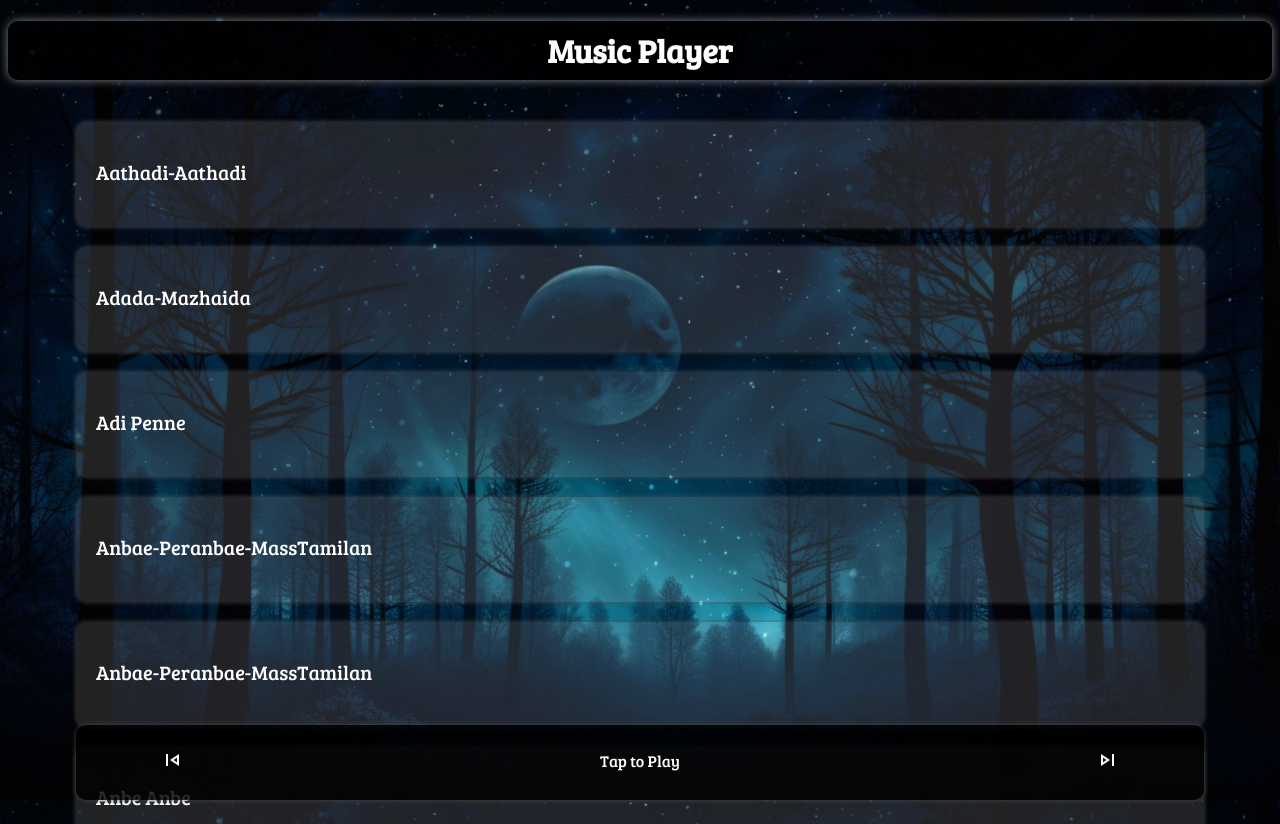
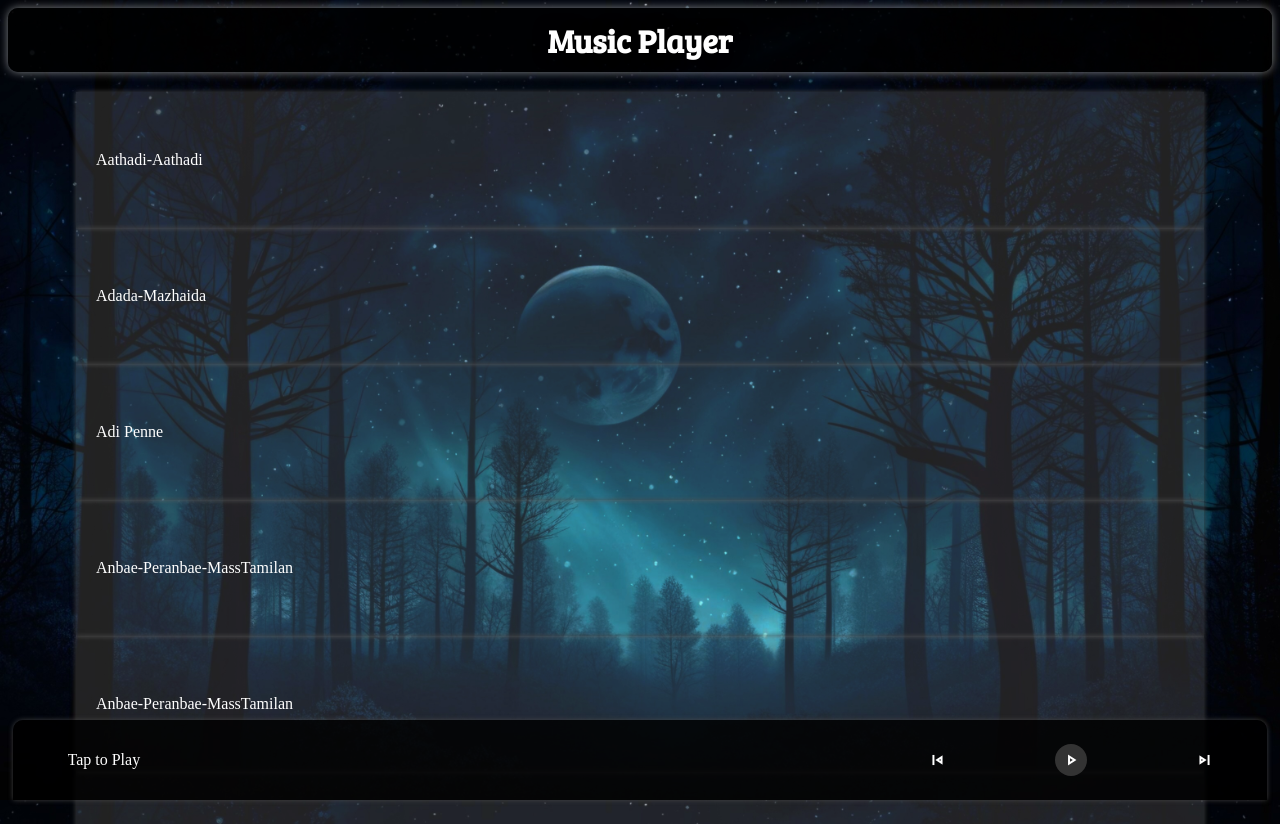
Before and after one commit to Priyadharsant/music_player, a plain HTML site: page index.html in a window 1280 px wide. Shown: the top 824 px of the page. Drawn offline with nearby package versions, Linux system fonts and the light colour scheme; a web font is replaced by a local one.

Commit message:
Update index.html

```diff
--- a/index.html
+++ b/index.html
@@ -3,9 +3,12 @@
     <link rel="stylesheet" href="https://fonts.googleapis.com/css2?family=Material+Symbols+Outlined" />
     <link rel="preconnect" href="https://fonts.googleapis.com">
 <link rel="preconnect" href="https://fonts.gstatic.com" crossorigin>
-<link href="https://fonts.googleapis.com/css2?family=Asimovian&family=Bodoni+Moda+SC:ital,opsz,wght@0,6..96,400..900;1,6..96,400..900&family=Bodoni+Moda:ital,opsz,wght@0,6..96,400..900;1,6..96,400..900&family=Bree+Serif&family=Cambo&family=Charm:wght@400;700&family=Emilys+Candy&family=Inter:ital,opsz,wght@0,14..32,100..900;1,14..32,100..900&family=Montserrat:ital,wght@0,100..900;1,100..900&display=swap" rel="stylesheet">
+
 <head>
     <meta charset="UTF-8">
+    <link rel="preconnect" href="https://fonts.googleapis.com">
+<link rel="preconnect" href="https://fonts.gstatic.com" crossorigin>
+<link href="https://fonts.googleapis.com/css2?family=Asimovian&family=Bodoni+Moda+SC:ital,opsz,wght@0,6..96,400..900;1,6..96,400..900&family=Bodoni+Moda:ital,opsz,wght@0,6..96,400..900;1,6..96,400..900&family=Bree+Serif&family=Cambo&family=Charm:wght@400;700&family=Emilys+Candy&family=Inter:ital,opsz,wght@0,14..32,100..900;1,14..32,100..900&family=Metrophobic&family=Montserrat:ital,wght@0,100..900;1,100..900&display=swap" rel="stylesheet">
     <title>Music Player</title>
     <style>
         body {
@@ -18,7 +21,6 @@
             background-size: cover;
             background-attachment: fixed;
         }
-
         header {
             box-shadow: 0 0 10px rgba(255,255,255,0.5);
             background: #000000ca;
@@ -26,67 +28,118 @@
             top: 0;
             z-index: 10;
             width: 100%;
+            height :8vh;
+            display :flex ;
+            align-items :center ;
+            justify-content :center ;
+            margin-bottom :20px;
         }
 
         h1 {
             color: white;
-            text-align: center;
             text-shadow: 0 0 15px black;
             padding: 8px ;
+            font-size : 4vh;
         }
         main{
             display: flex ;
             flex-direction :column ;
             align-items :center ;
         }
-        div{
+       .song,.play{
             display : flex;
-            align-items :center ;
-            font-size :20px ;
-            margin-top :20px ;
+            font-size :2vh;
             width: 85vw;
-            height: 120px;
-            background: #b6b6b62d;
+            margin: 0;
+            height: 12vh;
+            background :#b6b6b62d;
             filter: blur(15);
-            padding: 15px 20px 20px 20px ;
-            color: white;
-            border-radius: 10px;
-            box-shadow : 0 0 5px #4c4c4cd8;
+            padding: 20px ;
+            color: white ;
+            box-shadow: 0 0 5px #4c4c4cd8;
+            align-items: center ;
+            font-family: 'Metrophobic';
         }
-
+        .logo{
+            height : 11vh;
+            width : 11vh;
+            border : 2px solid #33332fdf;
+            border-radius : 15%;
+            margin-right : 20px;
+        }
         .play{
             position: fixed ;
             z-index :30;
+            width : 98%;
             bottom: 0px;
+            height : 10%;
             background: #000000d4;
+            border-top-right-radius: 10px;
+            border-top-left-radius: 10px;
             display : flex ;
+            align-items: center ;
             justify-content:space-around;
-            height : 90px ;
+            padding :0;
             overflow :hidden ;
             user-select: none;
             -webkit-user-select: none;
             -moz-user-select: none;
             -ms-user-select: none;
+
         }
         .init{
             width:60%;
             overflow: hidden ;
             text-align: center;
             display :flex ;
-            justify-content :center ;
-            font-size: 16px;
+            align-items :center ;
         }
 
-        .show{
-            margin-right: 20px;
+        .song-name{
+            display: flex ;
+            flex-direction: column ;
+            justify-content: center ;
+            background: transparent;
+            height: 70px;
+            width: 80%;
         }
-        @media (min-width:700px){
-            div{
-                height : 70px;
-            }
-            .play{
-                height : 40px;
-            }
+        .song-name h4{
+            margin: 0;
+            padding: 0;
+        }
+        .song-name p{
+            margin: 0;
+            padding: 0;
+            color: #c1c1c1;
+            font-size :1.5vh;
+        }
+        .play-pause{
+            width : 4vh;
+            height : 4vh;
+            border-radius : 50%;
+            background :#333333;
+            display : flex ;
+            align-items :center ;
+            justify-content :center ;
+        }
+        .next,.prev,.play-pause{
+            font-size : 2vh;
+            font-weight : bold;
+        }
+        a{
+            color : white ;
+            text-decoration :none ;
+        }
+        .play-pause:hover{
+            background :#474747;
+        }
+        .show_eq{
+            height :100%;
+            margin-right :15px;
+            display :flex ;
+            justify-content :center ;
+            align-items :center ;
+            font-size :5vw;
         }
         @media (max-width : 740px )
         {
@@ -97,19 +150,22 @@
                 height :100px;
             }
 
-            }
+        }
+
     </style>
 </head>
 <body>
-    <header><h1>Music Player<audio id="audioPlayer" ></audio></h1></header>
+    <header><h1><a src="#bot" href="#bot">Music Player</a><audio id="audioPlayer" ></audio></h1></header>
     <main>
         <div class="play">
+            <span class="init" >Tap to Play</span>
             <span class="material-symbols-outlined prev"> skip_previous </span>
-            <span class="init" >Tap to Play</span>
+            <span class="material-symbols-outlined play-pause"> play_arrow </span>
             <span class="material-symbols-outlined next">skip_next</span>
         </div>
     </main>
-
+    <span id="bot"></span>
 </body>
+<script src="https://cdn.jsdelivr.net/npm/jsmediatags@3.9.7/dist/jsmediatags.min.js"></script>
 <script src="index.js"></script>
 </html>
```
